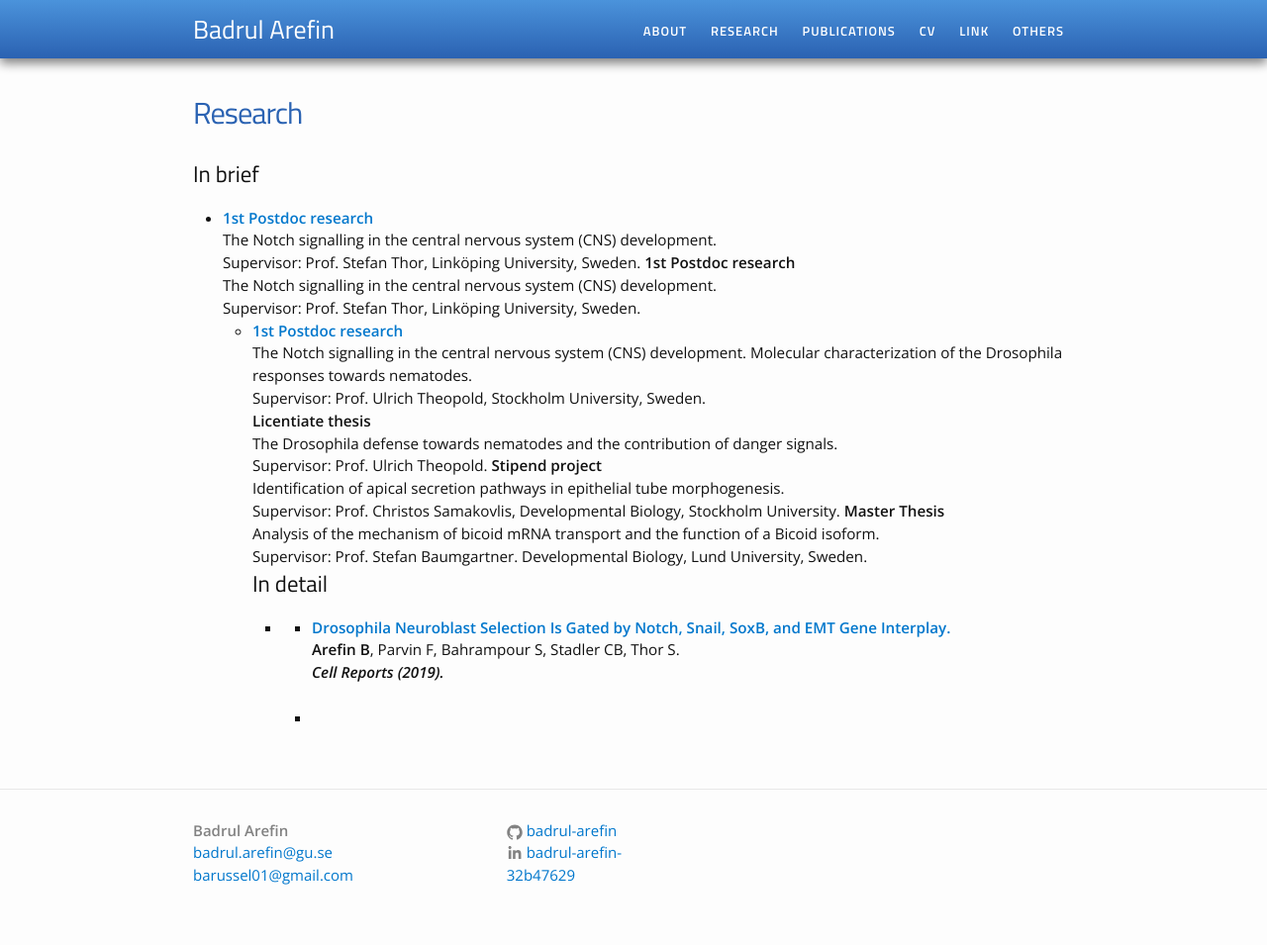
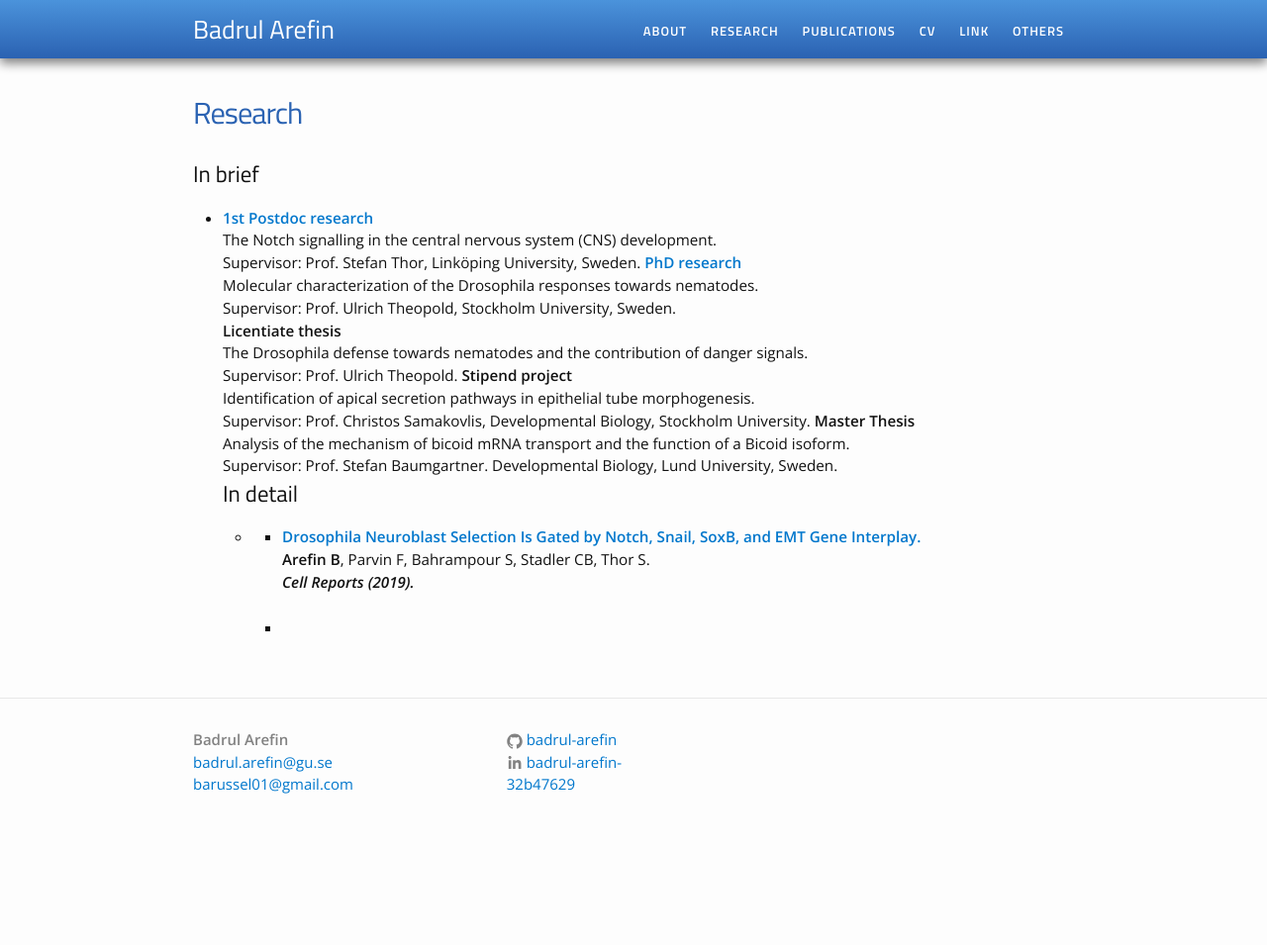
Before and after one commit to Badrul-Arefin/badrul-arefin.github.io, a Jekyll site: the page built from research.md, in a window 1280 px wide. Shown: the whole page at 99% size. Built offline with Jekyll 4.4.1, drawn with Linux system fonts in a browser that asks for light colours; after the commit the page ends 900 px from its top, so only the background shows below that.

Commit message:
Update research.md

```diff
--- a/research.md
+++ b/research.md
@@ -12,14 +12,9 @@ title: Research
 		Supervisor: Prof. Stefan Thor, Linköping University, Sweden.
 
 
-<b>1st Postdoc research</b><br>
-The Notch signalling in the central nervous system (CNS) development.
-<br>Supervisor: Prof. Stefan Thor, Linköping University, Sweden.<br>
 
-<ul>
-	<li>
-		<a href="PhD research">	<b>1st Postdoc research</b></a><br>The Notch signalling in the central nervous system (CNS) development.
-Molecular characterization of the Drosophila responses towards nematodes.
+
+		<a href="https://www.ncbi.nlm.nih.gov/pubmed">	<b>PhD research</b></a><br>Molecular characterization of the Drosophila responses towards nematodes.
 <br>Supervisor: Prof. Ulrich Theopold, Stockholm University, Sweden.<br>
 
 <b>Licentiate thesis</b><br>
```
